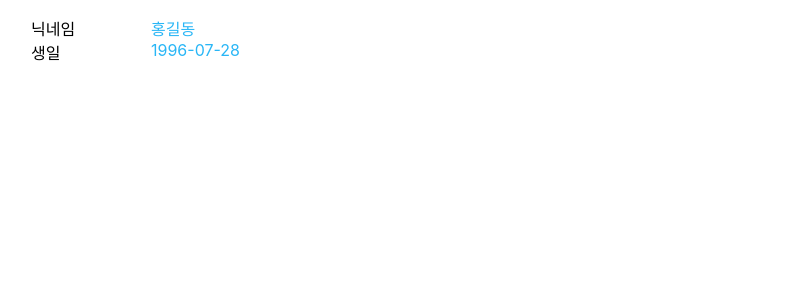
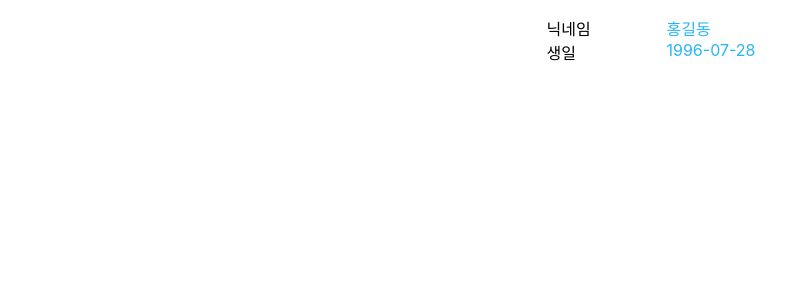
Before and after one commit to leesangha/Cupist, a React (Create React App) app: page /profile in a window 1280 px wide. Shown: the top 300 px of the page, without its empty margins (9-795 px from the left). Built offline with nearby package versions, Linux system fonts and the light colour scheme.

Commit message:
Make Profile content center

```diff
--- a/src/components/Profile.tsx
+++ b/src/components/Profile.tsx
@@ -24,7 +24,7 @@ const Profile: React.FC = React.memo(() => {
     setContent(value);
   };
   return (
-    <section>
+    <Section>
       <div>
         {/* <div>
           <img
@@ -60,9 +60,14 @@ const Profile: React.FC = React.memo(() => {
           </List>
         </div>
       </div>
-    </section>
+    </Section>
   );
 });
+const Section = styled.section`
+  justify-content: center;
+  align-items: center;
+  display: flex;
+`;
 const List = styled.ul`
   list-style: none;
   hr {
```
